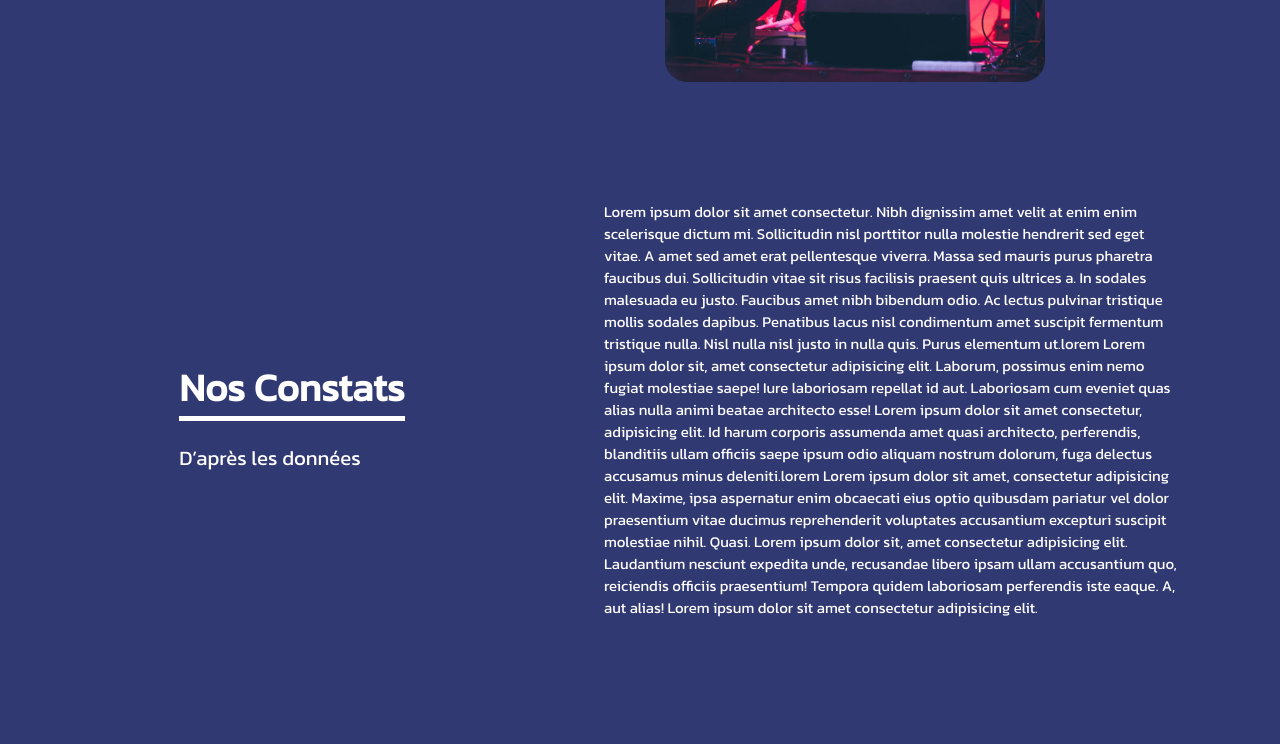
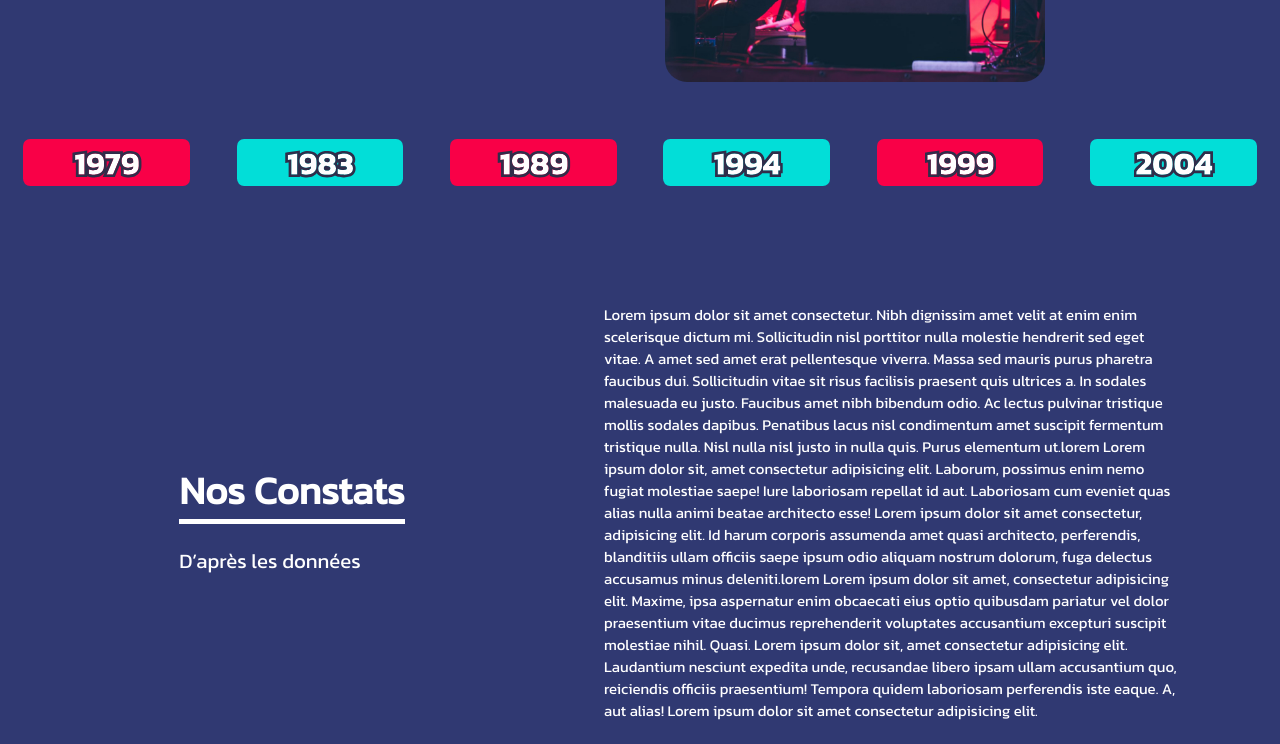
Before and after one commit to Kazeshyn/Dataviz, a plain HTML site: page index.html in a window 1280 px wide. Shown: the part 1100-1844 px from the top of the page. Drawn offline with Linux system fonts and the light colour scheme.

Commit message:
:art:
DEBUT GRAPHIC

```diff
--- a/index.html
+++ b/index.html
@@ -49,12 +49,17 @@
 
     </section>
 
-    <!-- <section class="graphic">
-        <div>
-            <img src="image/1979.svg" alt="info-1979">
-        </div>
+    <section class="graphic">
+        <nav>
+            <img src="image/1979.svg" alt="info-1979"class="dim">
+            <img src="image/1983.svg" alt="info-1983"class="dim">
+            <img src="image/1989.svg" alt="info-1989"class="dim">
+            <img src="image/1994.svg" alt="info-1994"class="dim">
+            <img src="image/1999.svg" alt="info-1999"class="dim">
+            <img src="image/2004.svg" alt="info-2004"class="dim">
+        </nav>
 
-    </section> -->
+    </section>
 
     <section class="constats">
         <div>
--- a/style.css
+++ b/style.css
@@ -108,7 +108,17 @@ h2 {
 }
 
 /*graphique*/
+.dim{
+    width: 13%;
+    height: 53px;
+}
 
+nav{
+    display:flex;
+    align-items: center;
+    justify-content: center;
+
+}
 /*Constats*/
 
 .constats{
```
Also changed, not shown: image/1983.svg (added), image/1989.svg (added), image/1994.svg (added), image/1999.svg (added), image/2004.svg (added).
